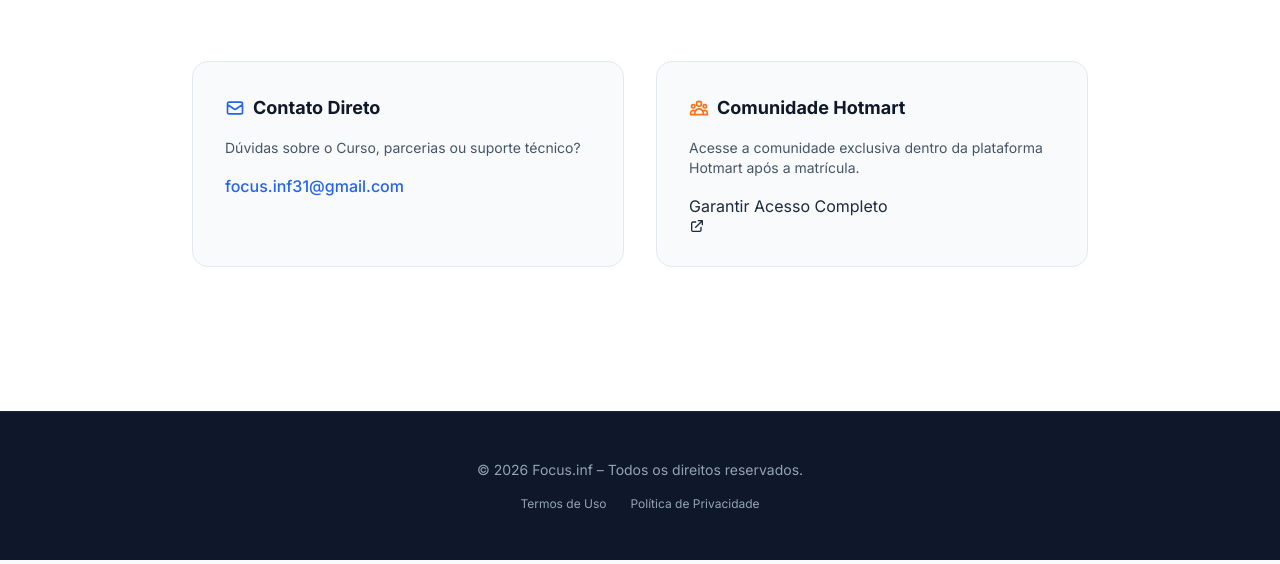
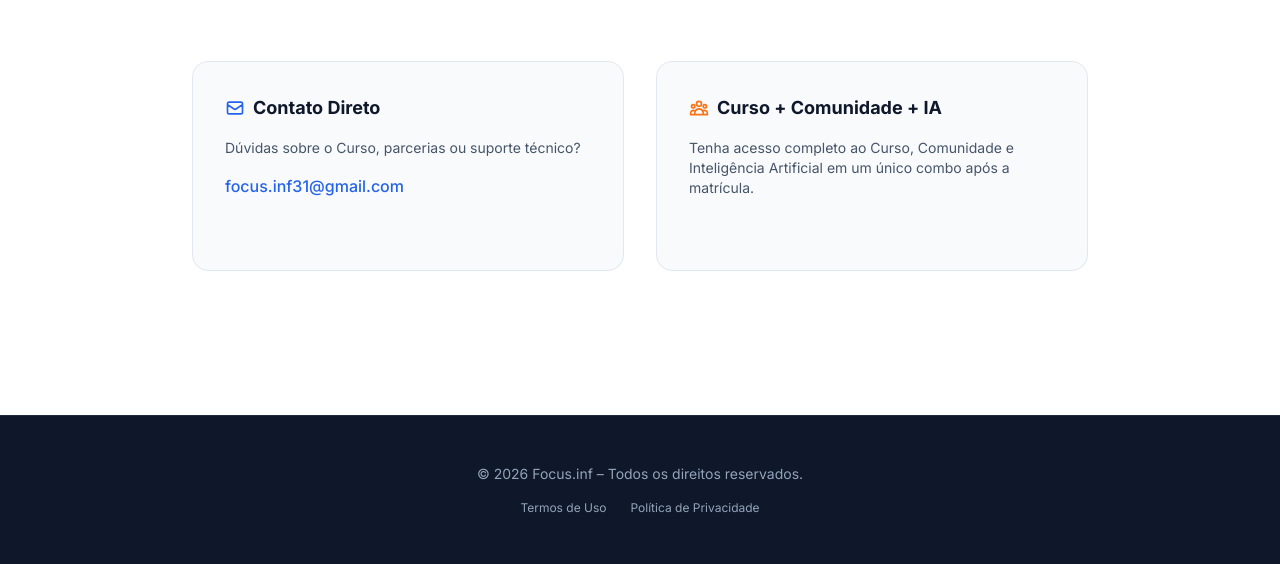
Before and after one commit to FocusInf/focusinf.com.br, a plain HTML site: page index.html in a window 1280 px wide. Shown: the part 4523-5087 px from the top of the page. Drawn offline with nearby package versions, Linux system fonts and the light colour scheme.

Commit message:
Update index.html

```diff
--- a/index.html
+++ b/index.html
@@ -660,12 +660,12 @@
                 <div class="bg-slate-50 rounded-2xl p-8 border border-slate-200">
                     <h3 class="text-lg font-bold text-slate-900 mb-4 flex items-center gap-2">
                         <svg class="w-5 h-5 text-orange-500" fill="none" stroke="currentColor" viewBox="0 0 24 24"><path stroke-linecap="round" stroke-linejoin="round" stroke-width="2" d="M17 20h5v-2a3 3 0 00-5.356-1.857M17 20H7m10 0v-2c0-.656-.126-1.283-.356-1.857M7 20H2v-2a3 3 0 015.356-1.857M7 20v-2c0-.656.126-1.283.356-1.857m0 0a5.002 5.002 0 019.288 0M15 7a3 3 0 11-6 0 3 3 0 016 0zm6 3a2 2 0 11-4 0 2 2 0 014 0zM7 10a2 2 0 11-4 0 2 2 0 014 0z"/></svg>
-                        Comunidade Hotmart
+                        Curso + Comunidade + IA
                     </h3>
                     <p class="text-slate-600 text-sm mb-4">
-                        Acesse a comunidade exclusiva dentro da plataforma Hotmart após a matrícula.
+                        Tenha acesso completo ao Curso, Comunidade e Inteligência Artificial em um único combo após a matrícula.
                     </p>
-                    <a href="https://go.hotmart.com/U104980948C" target="_blank">
+                    <a href="https://go.hotmart.com/U104980948C" target="_blank"  target="_blank" class="inline-flex items-center gap-2 text-orange-500 font-medium hover:underline>
                         Garantir Acesso Completo
                         <svg class="w-4 h-4" fill="none" stroke="currentColor" viewBox="0 0 24 24"><path stroke-linecap="round" stroke-linejoin="round" stroke-width="2" d="M10 6H6a2 2 0 00-2 2v10a2 2 0 002 2h10a2 2 0 002-2v-4M14 4h6m0 0v6m0-6L10 14"/></svg>
                     </a>
```
